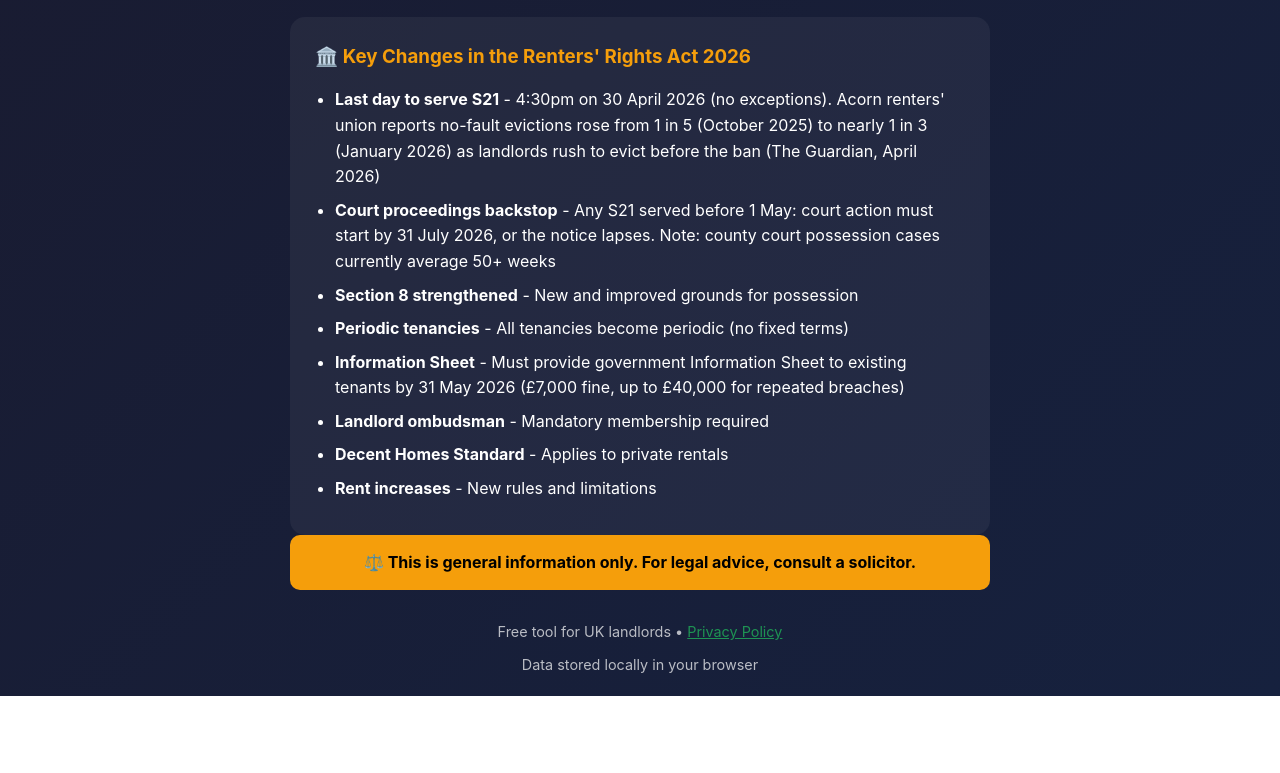
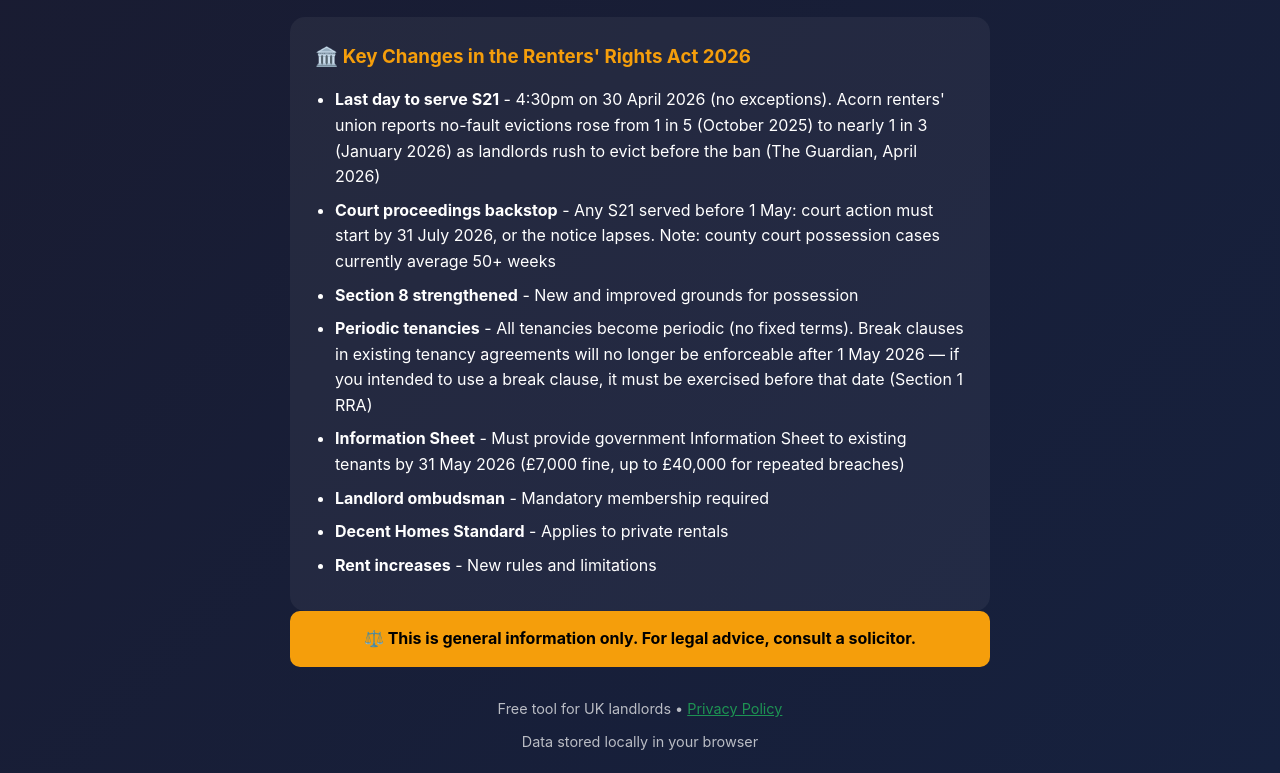
Before and after one commit to clawpinchybot/section21-checker, a plain HTML site: page index.html in a window 1280 px wide. Shown: the part 662-1435 px from the top of the page. Before the commit the page ends 1358 px from the top, so only its background shows below. Drawn offline with Linux system fonts and the light colour scheme.

Commit message:
Add break clause enforcement deadline: break clauses unenforceable after 1 May 2026 (Section 1 RRA)

```diff
--- a/index.html
+++ b/index.html
@@ -448,7 +448,7 @@
                 <li><strong>Last day to serve S21</strong> - 4:30pm on 30 April 2026 (no exceptions). Acorn renters' union reports no-fault evictions rose from 1 in 5 (October 2025) to nearly 1 in 3 (January 2026) as landlords rush to evict before the ban (The Guardian, April 2026)</li>
                 <li><strong>Court proceedings backstop</strong> - Any S21 served before 1 May: court action must start by 31 July 2026, or the notice lapses. Note: county court possession cases currently average 50+ weeks</li>
                 <li><strong>Section 8 strengthened</strong> - New and improved grounds for possession</li>
-                <li><strong>Periodic tenancies</strong> - All tenancies become periodic (no fixed terms)</li>
+                <li><strong>Periodic tenancies</strong> - All tenancies become periodic (no fixed terms). Break clauses in existing tenancy agreements will no longer be enforceable after 1 May 2026 — if you intended to use a break clause, it must be exercised before that date (Section 1 RRA)</li>
                 <li><strong>Information Sheet</strong> - Must provide government Information Sheet to existing tenants by 31 May 2026 (£7,000 fine, up to £40,000 for repeated breaches)</li>
                 <li><strong>Landlord ombudsman</strong> - Mandatory membership required</li>
                 <li><strong>Decent Homes Standard</strong> - Applies to private rentals</li>
```
